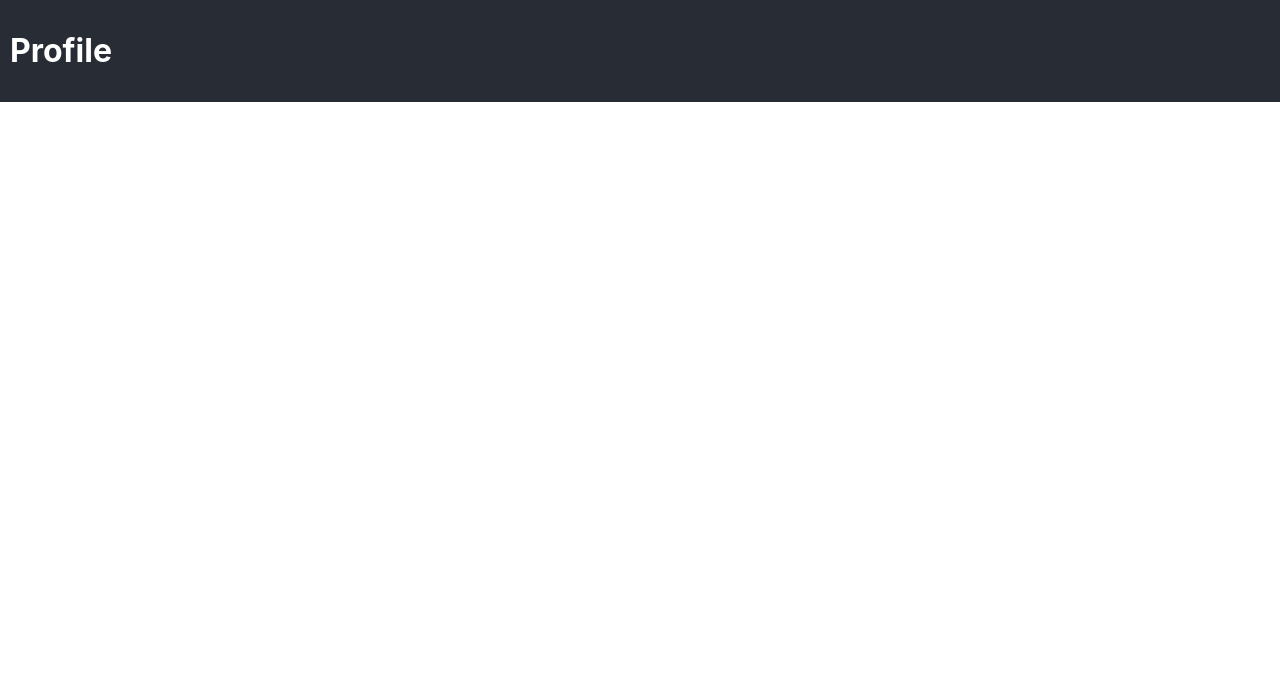
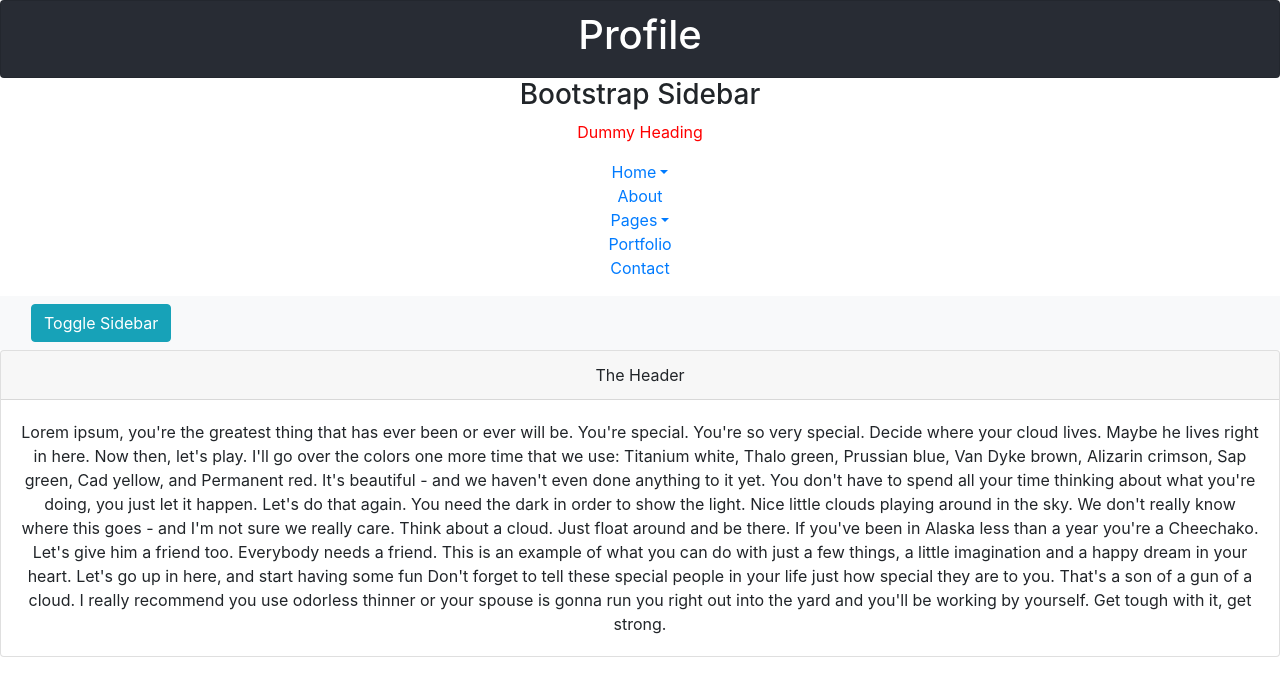
Before and after one commit to peterjang0210/bootcamp-connect, a React (Create React App) app in the folder client/: page /profile in a window 1280 px wide. Shown: the top 696 px of the page. Built offline with nearby package versions, Linux system fonts and the light colour scheme.

Commit message:
tried implementing bootstrap for styling

```diff
--- a/client/public/index.html
+++ b/client/public/index.html
@@ -25,21 +25,23 @@
     <title>Bootcamp Connect</title>
     <script src="https://code.jquery.com/jquery-3.3.1.js"></script>
     <script src="https://cdnjs.cloudflare.com/ajax/libs/gsap/2.0.1/TweenMax.min.js"></script>
-    <link href="https://fonts.googleapis.com/css?family=Poppins:100,100i,200,200i,300,300i,400,400i,500,500i,600,700,700i,800,800i,900,900i" rel="stylesheet">
+    <link
+      rel="stylesheet"
+      href="https://stackpath.bootstrapcdn.com/bootstrap/4.3.1/css/bootstrap.min.css"
+      integrity="sha384-ggOyR0iXCbMQv3Xipma34MD+dH/1fQ784/j6cY/iJTQUOhcWr7x9JvoRxT2MZw1T"
+      crossorigin="anonymous"
+    />
+    <script
+      src="https://stackpath.bootstrapcdn.com/bootstrap/4.3.1/js/bootstrap.min.js"
+      integrity="sha384-JjSmVgyd0p3pXB1rRibZUAYoIIy6OrQ6VrjIEaFf/nJGzIxFDsf4x0xIM+B07jRM"
+      crossorigin="anonymous"
+    ></script>
   </head>
   <body>
     <noscript>You need to enable JavaScript to run this app.</noscript>
     <div id="root"></div>
 
-    <div class="container">
-
-      <div class="overlay">
-      </div>
-
-      <div class="overlay-2"></div>
-
-      <div class="content"></div>
-  </div>
+    <div class="container-fluid"></div>
     <!--
       This HTML file is a template.
       If you open it directly in the browser, you will see an empty page.
@@ -50,5 +52,23 @@
       To begin the development, run `npm start` or `yarn start`.
       To create a production bundle, use `npm run build` or `yarn build`.
     -->
+    <!-- jQuery CDN - Slim version (=without AJAX) -->
+    <script
+      src="https://code.jquery.com/jquery-3.3.1.slim.min.js"
+      integrity="sha384-q8i/X+965DzO0rT7abK41JStQIAqVgRVzpbzo5smXKp4YfRvH+8abtTE1Pi6jizo"
+      crossorigin="anonymous"
+    ></script>
+    <!-- Popper.JS -->
+    <script
+      src="https://cdnjs.cloudflare.com/ajax/libs/popper.js/1.14.0/umd/popper.min.js"
+      integrity="sha384-cs/chFZiN24E4KMATLdqdvsezGxaGsi4hLGOzlXwp5UZB1LY//20VyM2taTB4QvJ"
+      crossorigin="anonymous"
+    ></script>
+    <!-- Bootstrap JS -->
+    <script
+      src="https://stackpath.bootstrapcdn.com/bootstrap/4.1.0/js/bootstrap.min.js"
+      integrity="sha384-uefMccjFJAIv6A+rW+L4AHf99KvxDjWSu1z9VI8SKNVmz4sk7buKt/6v9KI65qnm"
+      crossorigin="anonymous"
+    ></script>
   </body>
 </html>
--- a/client/src/Components/AppPage/MainView/ProfileView/Profile.js
+++ b/client/src/Components/AppPage/MainView/ProfileView/Profile.js
@@ -1,20 +1,135 @@
-import React from 'react';
+import React from "react";
 
-const Profile = (props) => (
-    <div style={styles.container}>
+const Profile = props => (
+  <div>
+    <div style={styles.container} className="card">
       <h1 style={styles.paragraphStyle}>Profile</h1>
     </div>
-)
+
+    <div className="wrapper">
+      <nav id="sidebar">
+        <div className="sidebar-header">
+          <h3>Bootstrap Sidebar</h3>
+        </div>
+
+        <ul className="list-unstyled components">
+          <p>Dummy Heading</p>
+          <li className="active">
+            <a
+              href="#homeSubmenu"
+              data-toggle="collapse"
+              aria-expanded="false"
+              className="dropdown-toggle"
+            >
+              Home
+            </a>
+            <ul className="collapse list-unstyled" id="homeSubmenu">
+              <li>
+                <a href="#">Home 1</a>
+              </li>
+              <li>
+                <a href="#">Home 2</a>
+              </li>
+              <li>
+                <a href="#">Home 3</a>
+              </li>
+            </ul>
+          </li>
+          <li>
+            <a href="#">About</a>
+          </li>
+          <li>
+            <a
+              href="#pageSubmenu"
+              data-toggle="collapse"
+              aria-expanded="false"
+              className="dropdown-toggle"
+            >
+              Pages
+            </a>
+            <ul className="collapse list-unstyled" id="pageSubmenu">
+              <li>
+                <a href="#">Page 1</a>
+              </li>
+              <li>
+                <a href="#">Page 2</a>
+              </li>
+              <li>
+                <a href="#">Page 3</a>
+              </li>
+            </ul>
+          </li>
+          <li>
+            <a href="#">Portfolio</a>
+          </li>
+          <li>
+            <a href="#">Contact</a>
+          </li>
+        </ul>
+      </nav>
+
+
+
+      <div id="content">
+      <nav class="navbar navbar-expand-lg navbar-light bg-light">
+        <div class="container-fluid">
+
+            <button type="button" id="sidebarCollapse" class="btn btn-info">
+                <i class="fas fa-align-left"></i>
+                <span>Toggle Sidebar</span>
+            </button>
+
+      </div>
+    </nav>
+        <div className="row">
+          <div className="col">
+            <div className="card">
+              <div className="card-header">The Header</div>
+              <div className="card-body">
+                Lorem ipsum, you're the greatest thing that has ever been or ever will be. You're special. You're so very special. Decide where your cloud
+                lives. Maybe he lives right in here. Now then, let's play. I'll
+                go over the colors one more time that we use: Titanium white,
+                Thalo green, Prussian blue, Van Dyke brown, Alizarin crimson,
+                Sap green, Cad yellow, and Permanent red. It's beautiful - and
+                we haven't even done anything to it yet. You don't have to spend
+                all your time thinking about what you're doing, you just let it
+                happen. Let's do that again. You need the dark in order to show
+                the light. Nice little clouds playing around in the sky. We
+                don't really know where this goes - and I'm not sure we really
+                care. Think about a cloud. Just float around and be there. If
+                you've been in Alaska less than a year you're a Cheechako. Let's
+                give him a friend too. Everybody needs a friend. This is an
+                example of what you can do with just a few things, a little
+                imagination and a happy dream in your heart. Let's go up in
+                here, and start having some fun Don't forget to tell these
+                special people in your life just how special they are to you.
+                That's a son of a gun of a cloud. I really recommend you use
+                odorless thinner or your spouse is gonna run you right out into
+                the yard and you'll be working by yourself. Get tough with it,
+                get strong.
+              </div>
+            </div>
+          </div>
+        </div>
+      </div>
+    </div>
+
+  </div>
+);
 
 const styles = {
   container: {
     backgroundColor: "#282c34",
-        display: "flex",
+    display: "flex"
   },
   paragraphStyle: {
     padding: 10,
     color: "white"
   },
+  wrapper: {
+    display: "flex",
+    alignItems: "stretch"
   }
+};
 
 export default Profile;
--- a/client/src/Components/HomePage/Login.js
+++ b/client/src/Components/HomePage/Login.js
@@ -1,16 +1,37 @@
 import React from 'react';
 
 const Login = (props) => (
-    <div>
-        <p>Login Page</p>
+    <div style={styles.container}>
+        <p style={styles.paragraphStyle}>Login Page</p>
+        <br></br>
+
+        <nav>
         <a href="/"> Home </a>
         <br></br>
         <a href="/contact">Contact</a>
         <br></br>
         <a href="/profile">Profile</a>
+        </nav>
 
     </div>
 
 )
 
+const styles = {
+    container: {
+        backgroundColor: "#282c34",
+        minHeight: "100vh",
+        display: "flex",
+        flexDirection: "column",
+        alignItems: "left",
+        justifyContent: "left",
+        fontSize: "calc(10px + 2vmin)",
+        color: "white"
+    },
+    paragraphStyle: {
+        padding: 10,
+        color: "white"
+    },
+}
+
 export default Login;
--- a/package.json
+++ b/package.json
@@ -29,7 +29,6 @@
   },
   "dependencies": {
     "axios": "^0.16.2",
-    "bootstrap": "^4.3.1",
     "crypto-random-string": "^1.0.0",
     "express": "^4.16.4",
     "if-env": "^1.0.4",
```
Also changed, not shown: 1 other file (tests, documents, lock files or other folders). Lines whose indentation alone changed are shown as unchanged.
